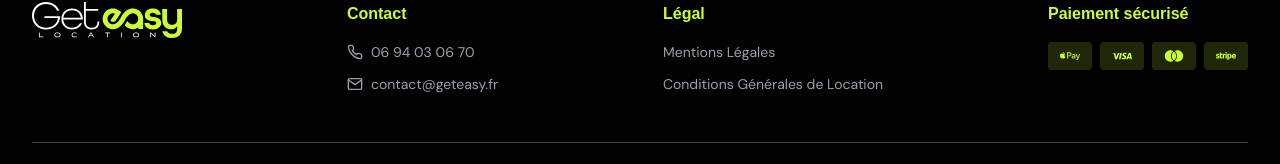
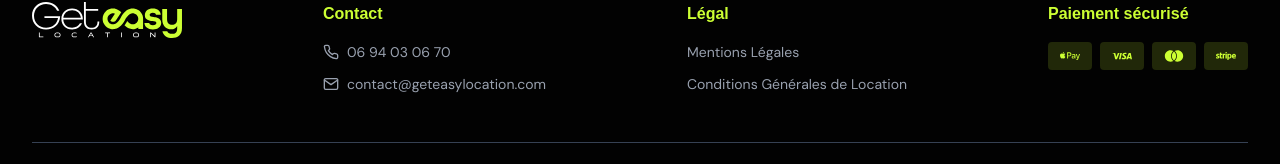
Before and after one commit to DylannDev/get-easy, a Next.js app: page / in a window 1280 px wide. Shown: the part 926-1090 px from the top of the page. Built offline with nearby package versions, Linux system fonts and the light colour scheme; no server answers; the database is empty; a web font is replaced by a local one.

Commit message:
Update contact email across components and legal documents
- Changed contact email from `contact@geteasy.fr` to `contact@geteasylocation.com` in the contact dialog, footer, and legal documents to ensure consistency and reflect the new domain.

```diff
--- a/components/contact-dialog.tsx
+++ b/components/contact-dialog.tsx
@@ -13,7 +13,7 @@ import { PiCar } from "react-icons/pi";
 
 const CONTACT_INFO = {
   phone: "06 94 03 06 70",
-  email: "contact@geteasy.fr",
+  email: "contact@geteasylocation.com",
   address: "4 Lotissement Mortin, 97354 Rémire-Montjoly",
   hours: "7h - 22h 7j/7",
 } as const;
--- a/components/footer.tsx
+++ b/components/footer.tsx
@@ -14,7 +14,7 @@ const PAYMENT_METHODS = [
 
 const CONTACT_INFO = {
   phone: "06 94 03 06 70",
-  email: "contact@geteasy.fr",
+  email: "contact@geteasylocation.com",
   address: "4 Lotissement Mortin, 97354 Rémire-Montjoly",
 } as const;
 
```
Also changed, not shown: content/legal/conditions-generales-de-location.md (+1 -1 lines), content/legal/mentions-legales.md (+1 -1 lines).
